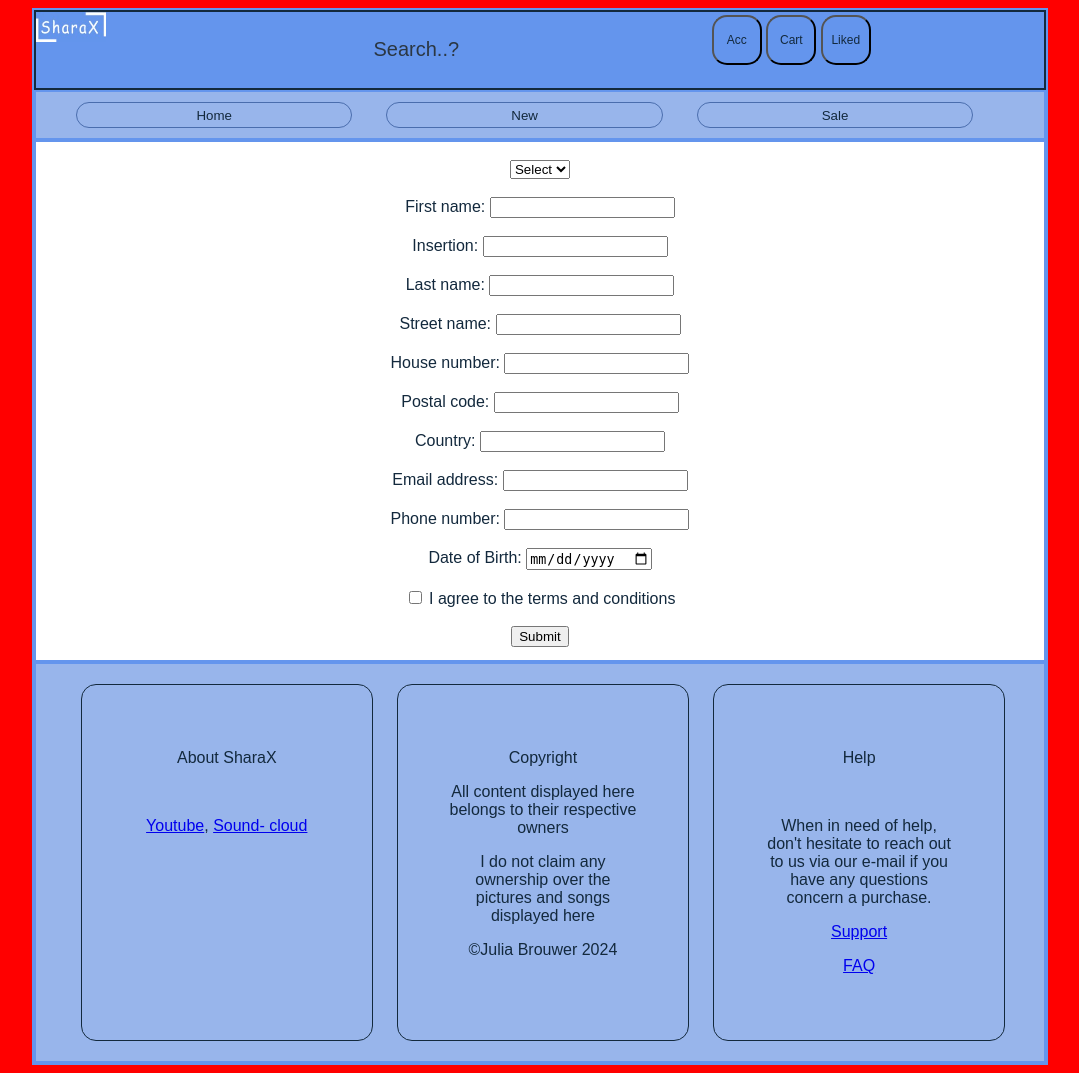
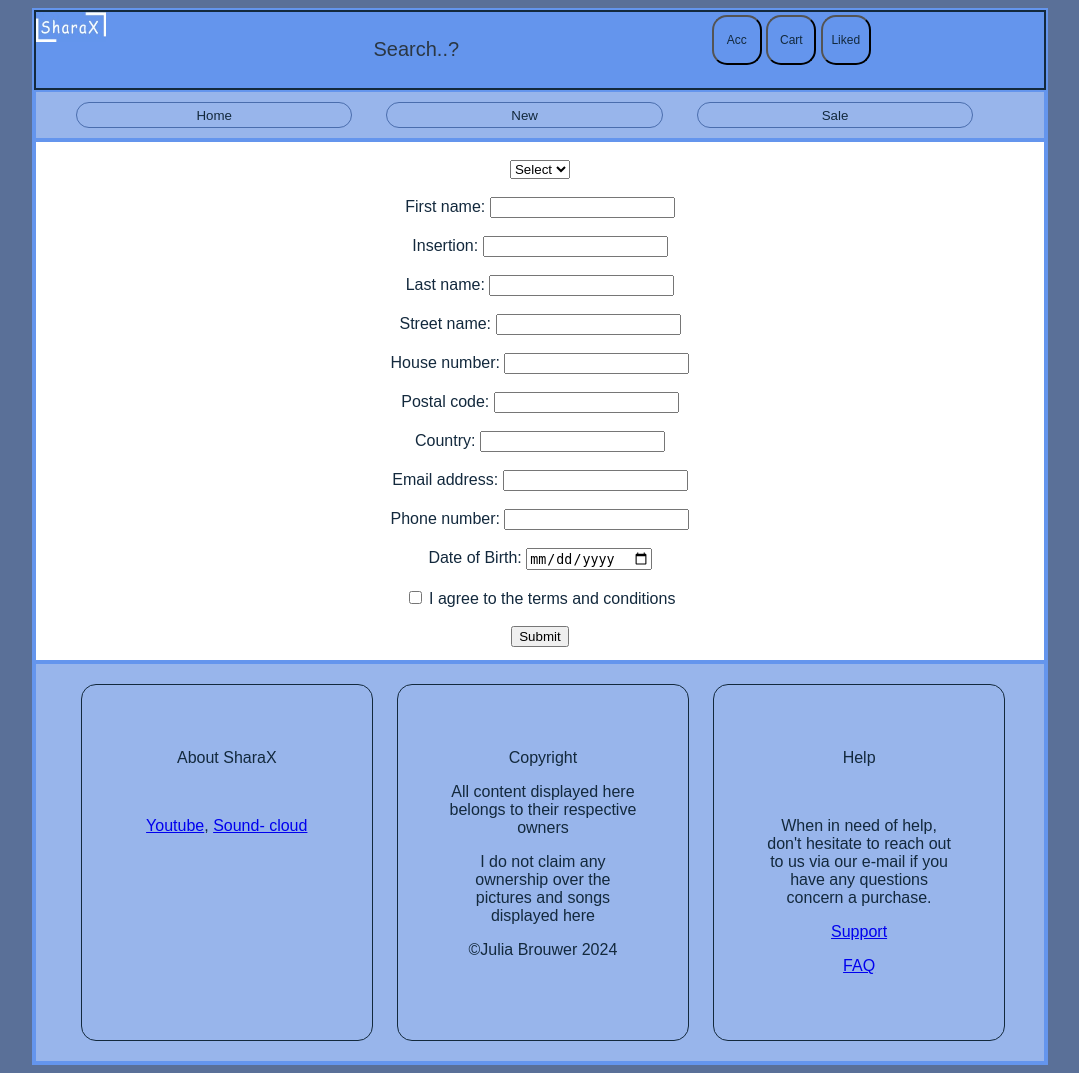
Before and after one commit to GLU-CSD/weekopdrachten-webshop-dynamisch-MoonyDewDrops, a PHP site: page /form.php in a window 1280 px wide. Shown: the whole page, without its empty margins (102-1181 px from the left). Run offline with PHP 8.4, Linux system fonts and the light colour scheme.

Commit message:
GoodStyle
Changed it back. Did the last update cuz i wanted to check if discord notice was working

```diff
--- a/Assets/css/formStyle.css
+++ b/Assets/css/formStyle.css
@@ -1,5 +1,5 @@
 body {
-    background-color: rgb(255, 0, 0);
+    background-color: #5a7098;
     font-family: sans-serif;
 }
 
```
